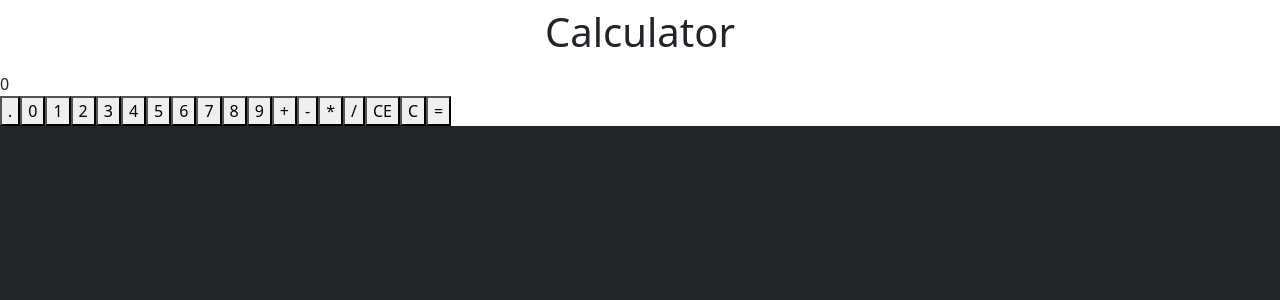
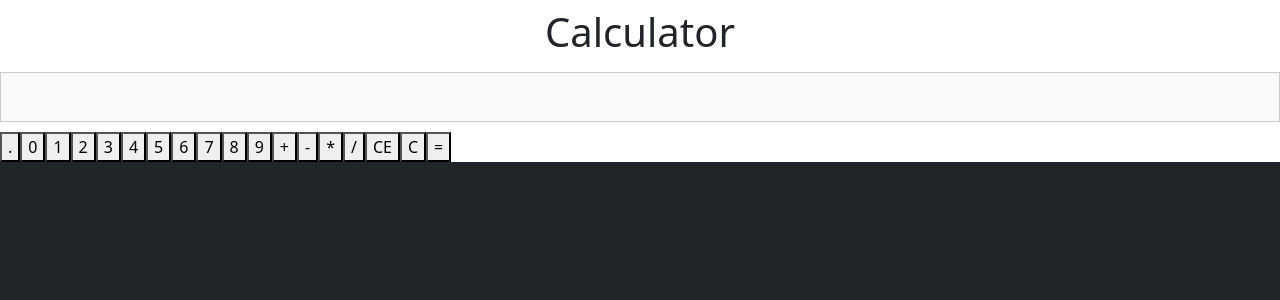
Before and after one commit to Gabriel-QnS/calculator, a React (Create React App) app: page / in a window 1280 px wide. Shown: the top 300 px of the page. Built offline with nearby package versions, Linux system fonts and the light colour scheme.

Commit message:
feat: update Display and KeyPad components for improved expression handling and styling

```diff
--- a/src/calculator.js
+++ b/src/calculator.js
@@ -1,6 +1,5 @@
 import './calculator.scss';
 import { useState, useEffect } from 'react';
-import Math from 'mathjs';
 import { evaluate } from 'mathjs';
 
 function Calculator() {
@@ -50,20 +49,19 @@ function Calculator() {
     }
 
     function handleDisplay(){
-        const joined = joint.join('');
-        return joined;
+        return joint.join('');
     }
 
 
     return (
         <div className="calculator">
-            <Display functionPack={handleDisplay} />
-            <KeyPad functionPack={{handleJoint, handleNumbers, handleOperators, setLatestEntry, handleClear, calc}} />
+            <Display expression={handleDisplay()} />
+            <KeyPad functionPack={{handleJoint, handleNumbers, handleOperators, setLatestEntry, handleClear, handleClearAll, calc}} />
         </div>
     );
 };
 
-function KeyPad({functionPack}){
+function KeyPad({functionPack}) {
     const numberButtons = ['.', '0', '1', '2', '3', '4', '5', '6', '7', '8', '9'];
     const buttonIds = ["decimal", "zero", "one", "two", "three", "four", "five", "six", "seven", "eight", "nine"];
     const operationButtons = ['+', '-', '*', '/'];
@@ -132,16 +130,9 @@ function KeyPad({functionPack}){
     );
 };
 
-function Display({functionPack}){
-
-    const [input, setInput] = useState('');
-
-    function simpleRegistry(entry){
-        setInput(input + entry)
-    }
-
+function Display({ expression }) {
     return (
-        <div className="display">0</div>
+        <div className="display">{expression}</div>
     );
 };
 
--- a/src/calculator.scss
+++ b/src/calculator.scss
@@ -0,0 +1,10 @@
+.display {
+    // Add styles to ensure the display area is visible and styled correctly
+    font-size: 2em;
+    padding: 10px;
+    border: 1px solid #ccc;
+    margin-bottom: 10px;
+    min-height: 50px;
+    text-align: right;
+    background-color: #f9f9f9;
+}
```
